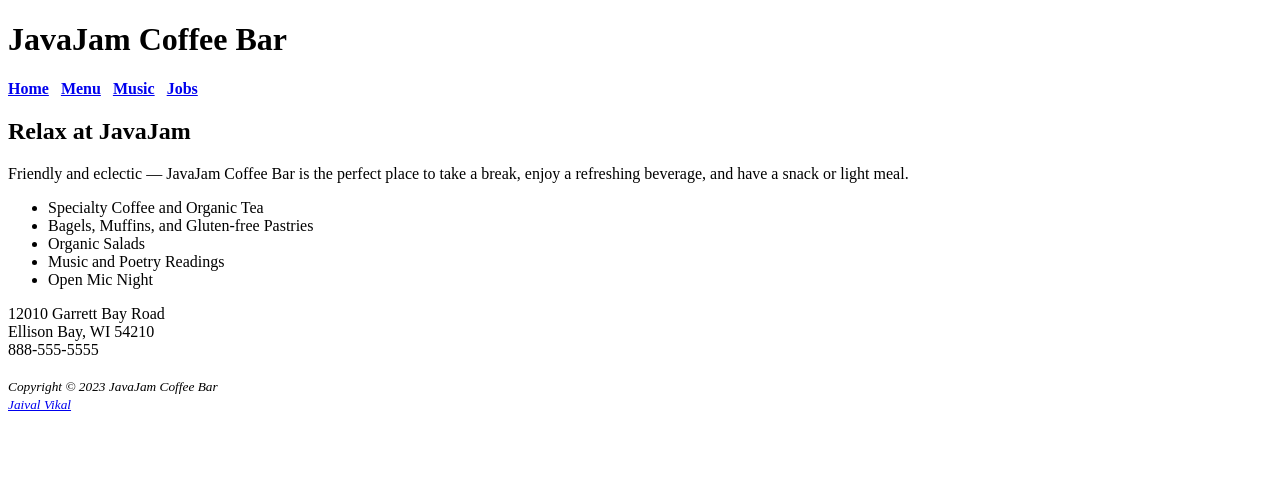
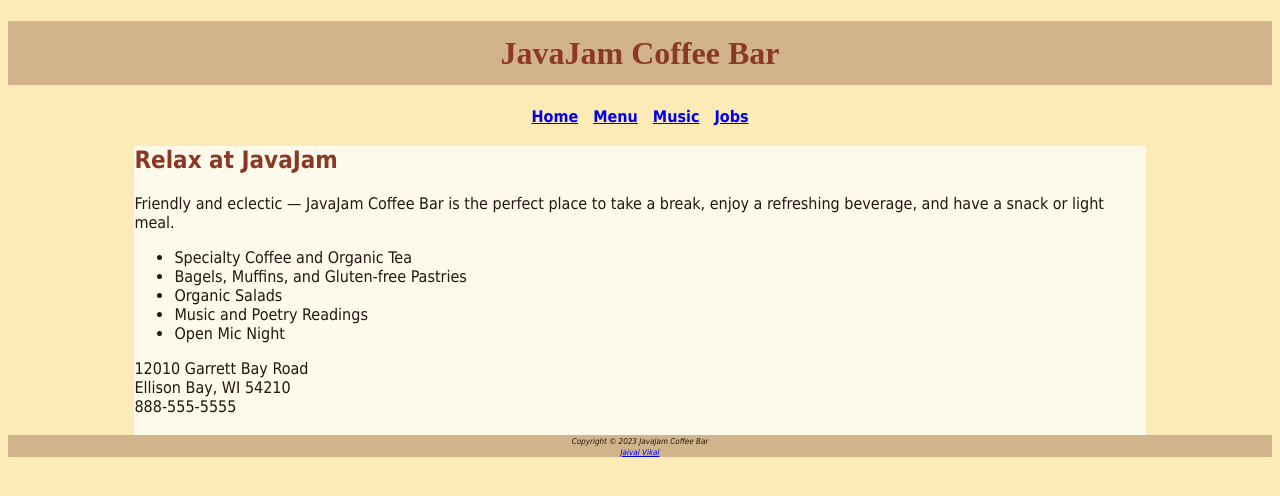
Before and after one commit to jaival2002/HW4, a plain HTML site: page index.html in a window 1280 px wide. Drawn offline with Linux system fonts and the light colour scheme.

Commit message:
first commit

```diff
--- a/index.html
+++ b/index.html
@@ -3,11 +3,12 @@
 <head>
     <meta charset="UTF-8">
     <meta name="viewport" content="width=device-width, initial-scale=1.0">
+    <link rel="stylesheet" href="style.css">
     <title>JavaJam Coffee Bar</title>
 </head>
 <body>
     <header>
-        <h1>JavaJam Coffee Bar</h1>
+        <h1 class="Title">JavaJam Coffee Bar</h1>
     </header>
 
     <nav>
@@ -20,6 +21,7 @@
     </nav>
 
     <main>
+        <div id="wrapper">
         <h2>Relax at JavaJam</h2>
         <p>Friendly and eclectic — JavaJam Coffee Bar is the perfect place to take a break, enjoy a refreshing beverage, and have a snack or light meal.</p>
         <ul>
@@ -34,6 +36,7 @@
             Ellison Bay, WI 54210<br>
             888-555-5555<br><br>
         </div>
+    </div>
     </main>
 
     <footer>
--- /dev/null
+++ b/style.css
@@ -0,0 +1,51 @@
+/* Global styles for the document */
+
+#wrapper {
+    width: 80%;
+    background-color: #FEFAEB;
+    margin-right: auto;
+    margin-left: auto;
+}
+
+.Title{
+
+    font-family: 'Times New Roman', Times, serif;
+    color: #8C3826;
+}
+
+body {
+    background-color: #FCEBB6; /* Background color */
+    color: #221811; /* Text color */
+    font-family: Tahoma, Arial, sans-serif; /* Font family */
+}
+
+/* Styles for the header element */
+header {
+    background-color: #D2B48C; /* Background color */
+    color: #8C3826; /* Text color */
+    text-align: center; /* Centered text */
+}
+
+/* Styles for h1 element */
+h1 {
+    line-height: 200%; /* Line height */
+}
+
+/* Styles for h2 element */
+h2 {
+    color: #8C3826; /* Text color */
+}
+
+/* Styles for nav element */
+nav {
+    text-align: center; /* Centered text */
+    font-weight: bold; /* Bold text */
+}
+
+/* Styles for the footer element */
+footer {
+    background-color: #D2B48C; /* Background color */
+    font-size: .60em; /* Font size */
+    text-align: center; /* Centered text */
+    font-style: italic; /* Italic text */
+}
```
Also changed, not shown: jobs.html (+3 -0 lines), menu.html (+3 -0 lines), music.html (+4 -0 lines), 1 other file.
